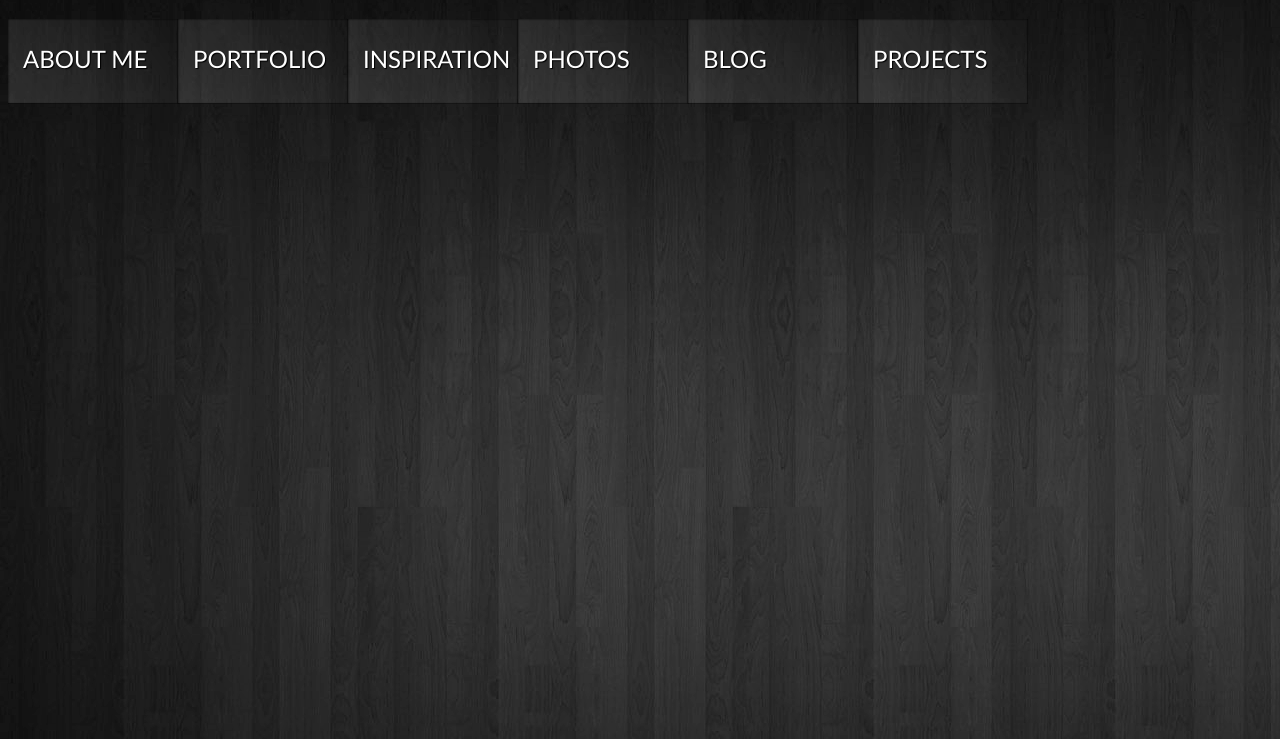
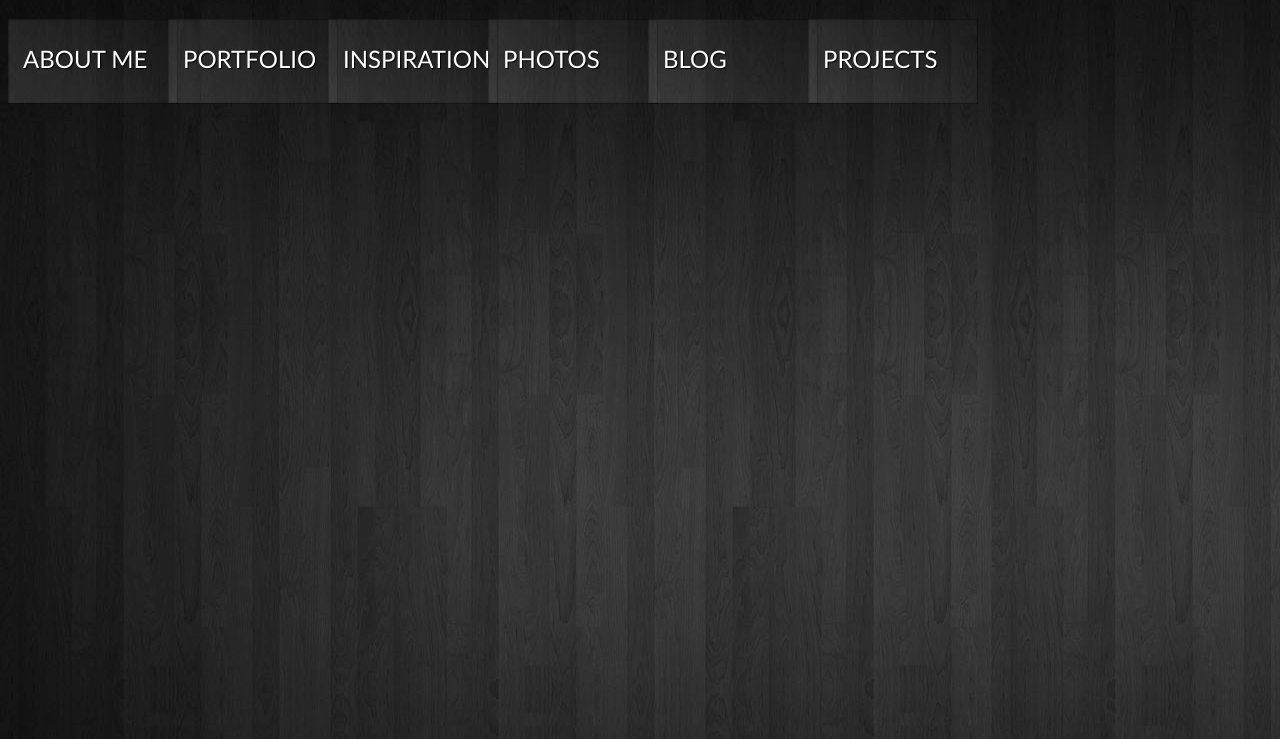
Before and after one commit to ZobairAlijan/zobairalijan.github.io, a plain HTML site: page index.html in a window 1280 px wide. Shown: the part 61-800 px from the top of the page. Drawn offline with nearby package versions, Linux system fonts and the light colour scheme.

Commit message:
testing my commit

```diff
--- a/css/style.css
+++ b/css/style.css
@@ -12,7 +12,7 @@ ul.sdt_menu a{
 }
 ul.sdt_menu li{
 	float:left;
-	width:170px;
+	width:160px;
 	height:85px;
 	position:relative;
 	cursor:pointer;
```
